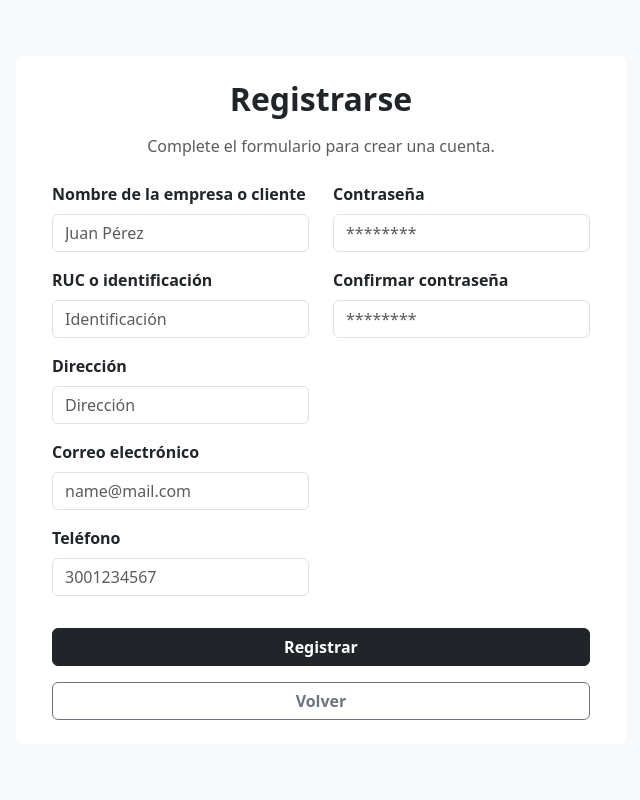
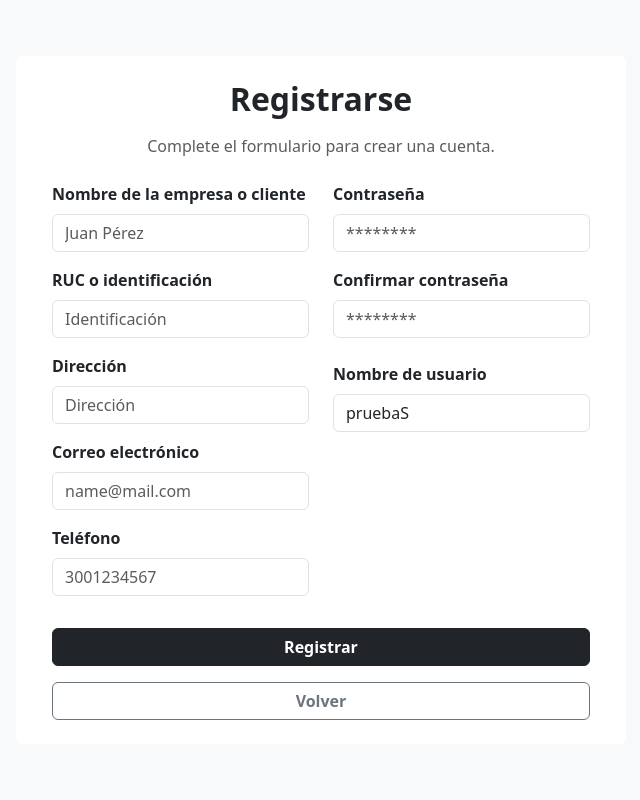
Before and after one commit to ivillamizar5/frontedAtunDelPacifico, a React (Vite) app: page /registro in a window 1280 px wide. Shown: the top 800 px of the page, without its empty margins (319-959 px from the left). Built offline with nearby package versions, Linux system fonts and the light colour scheme.

Commit message:
actualizado

```diff
--- a/src/componentes/FormRegistro.jsx
+++ b/src/componentes/FormRegistro.jsx
@@ -11,6 +11,8 @@ const initialForm = {
   telefono: "",
   password: "",
   confirmPassword: "",
+  username:"pruebaS",
+  rolId:3
 };
 
 export const FormRegistro = ({
@@ -122,9 +124,10 @@ export const FormRegistro = ({
 
     // Enviar datos
     if (form.id === null) {
-      createData(formattedData);
+      console.log(form)
+      createData(form);
     } else {
-      updateData(formattedData);
+      updateData(form);
     }
 
     handleReset();
@@ -248,6 +251,24 @@ export const FormRegistro = ({
                   name="confirmPassword"
                 />
               </div>
+
+              <div className="mb-4">
+                <label
+                  htmlFor={`${idPrefix}confirmPassword`}
+                  className="form-label fw-semibold"
+                >
+                  Nombre de usuario
+                </label>
+                <input
+                  type="text"
+                  className="form-control"
+                  id="username"
+                  placeholder="********"
+                  value={form.username}
+                  onChange={handleChange}
+                  name="username"
+                />
+              </div>
             </>
           )}
           {isModal && (
--- a/src/componentes/Message.jsx
+++ b/src/componentes/Message.jsx
@@ -1,4 +1,5 @@
 export const Message = ({ msg, bgColor = "bg-danger", color = "text-white" }) => {
+    console.log("mensaje 2 ", msg)
     return (
         <div className={`alert ${bgColor} ${color} text-center fw-semibold`}>
         {msg}
--- a/src/helps/helpHttp.jsx
+++ b/src/helps/helpHttp.jsx
@@ -37,16 +37,27 @@ export const helpHttp = () => {
     setTimeout(() => controller.abort(), 2000);
 
     return fetch(endpoint, options)
-      .then((res) =>
-        res.ok
-          ? res.json()
-          : Promise.reject({
-              err: true,
-              status: res.status || "00",
-              statusText: res.statusText || "Ocurrió un error",
-            })
-      )
-      .catch((err) => err);
+    .then((res) => {
+      // Verificamos si la respuesta es exitosa
+      if (!res.ok) {
+        // Si no es exitosa, manejamos el error de una manera adecuada.
+        return res.text().then((text) => {
+          // Aquí estamos manejando el texto plano, en lugar de JSON
+          return Promise.reject({
+            err: true,
+            status: res.status || "00",
+            statusText: res.statusText || "Ocurrió un error",
+            body: text, // Esto nos dará el texto completo de la respuesta de error
+          });
+        });
+      }
+      // Si la respuesta es exitosa, procesamos como JSON (o texto si fuera necesario)
+      return res.text(); // Aquí cambiamos a `.text()` porque esperamos un mensaje en texto plano
+    })
+    .catch((err) => {
+      // Si ocurre un error, lo manejamos aquí
+      return err;
+    });
   };
 
   const get = (url, options = {}) => customFetch(url, options);
--- a/src/paginas/Registrarse.jsx
+++ b/src/paginas/Registrarse.jsx
@@ -1,5 +1,7 @@
 import React, { useState } from 'react'
 import { FormRegistro } from '../componentes/FormRegistro'
+import { helpHttp } from '../helps/helpHttp';
+import { Message } from '../componentes/Message';
 
 const initialForm = {
   correo: "",
@@ -15,51 +17,42 @@ const initialForm = {
 
 export const Registrarse = () => {
 
+  const [db, setdb] = useState(null);
+  const [dataToEdit, setdataToEdit] = useState(null);
+  const [error, seterror] = useState(null);
+  const [loading, setloading] = useState(true);
+
   const [form, setform] = useState(initialForm);
 
 
-  const handleChange = (e) => {
-    setform({
-      ...form,
-      [e.target.name]: e.target.value,
+  let api = helpHttp();
+  let url = "http://localhost:8081/api/auth/register";
+
+  const createData = (data) => {
+    let options = {
+      body: data,
+      headers: { "content-type": "application/json" },
+    };
+    api.post(url, options)
+    .then((res) => {
+      if (!res.err) {
+        // Si la respuesta no tiene error, procesamos la respuesta
+        console.log("Respuesta recibida:", res);
+        setdb(res); // Asumimos que esto actualiza tu base de datos o estado
+      } else {
+        // Si la respuesta tiene error, procesamos el error
+        console.log("Error:", res.body);  // Aquí mostramos el cuerpo del mensaje de error
+        seterror(res.body);  // Almacenamos el mensaje de error en el estado
+        setTimeout(() => {
+          seterror(null);
+        }, 3000);
+      }
+    })
+    .catch((err) => {
+      console.log("Error inesperado:", err);
     });
   };
 
-
-  const handleSubmit = (e) => {
-    e.preventDefault();
-    console.log("Formulario actual:", form);
-
-    // Validaciones
-    if (!form.correo) {
-      alert("Datos incompletos: correo");
-      return;
-    }
-    if (!form.direccion) {
-      alert("Datos incompletos: direccion");
-      return;
-    }
-    if (!form.estado) {
-      alert("Datos incompletos: estado");
-      return;
-    }
-    if (!form.identificacion) {
-      alert("Datos incompletos: identificacion");
-      return;
-    }
-    if (!form.nombre) {
-      alert("Datos incompletos: nombre");
-      return;
-    }
-
-    if (!form.telefono) {
-      alert("Datos incompletos: telefono");
-      return;
-    }
-
-    setform(initialForm);
-
-}
 
   return (
 <div className="d-flex justify-content-center align-items-center vh-100 bg-light">
@@ -70,7 +63,8 @@ export const Registrarse = () => {
       <p className="text-center text-muted mb-4">
         Complete el formulario para crear una cuenta.
       </p>
-        <FormRegistro/>
+       {error && <Message msg={error} />}
+        <FormRegistro createData={createData} setdataToEdit={setdataToEdit} dataToEdit={dataToEdit}/>
         </div>
       </div>
     </div>
```
